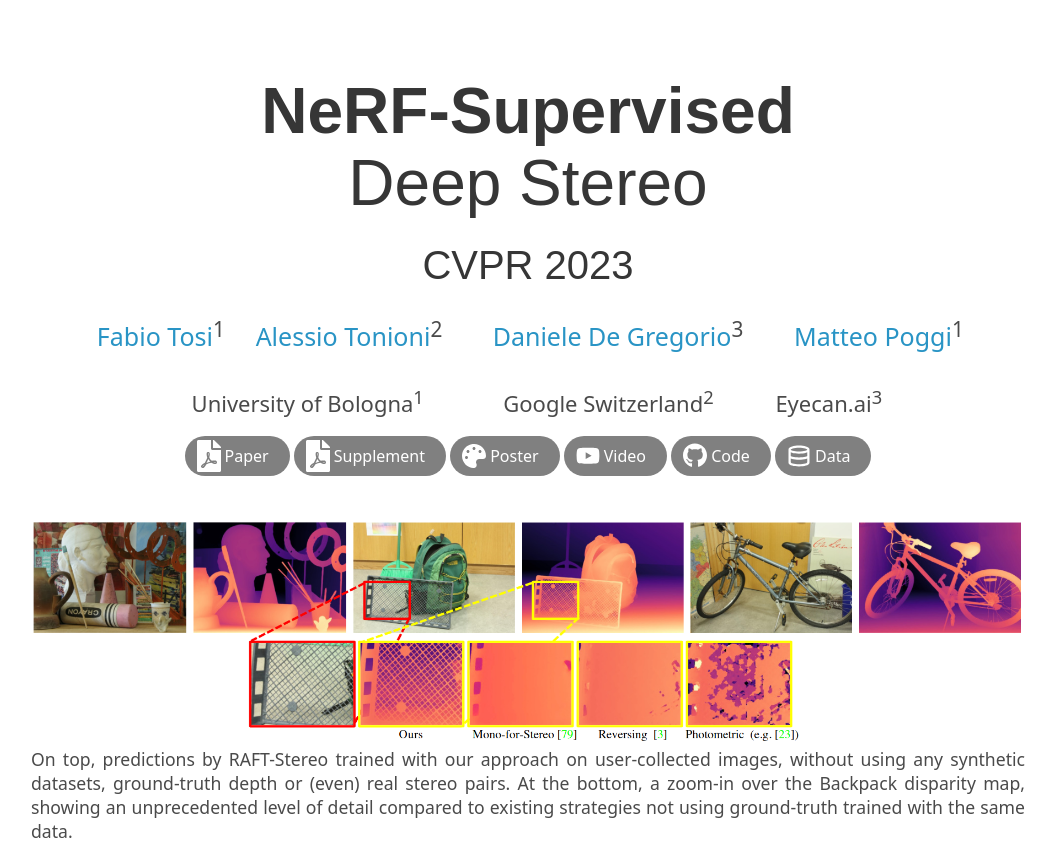
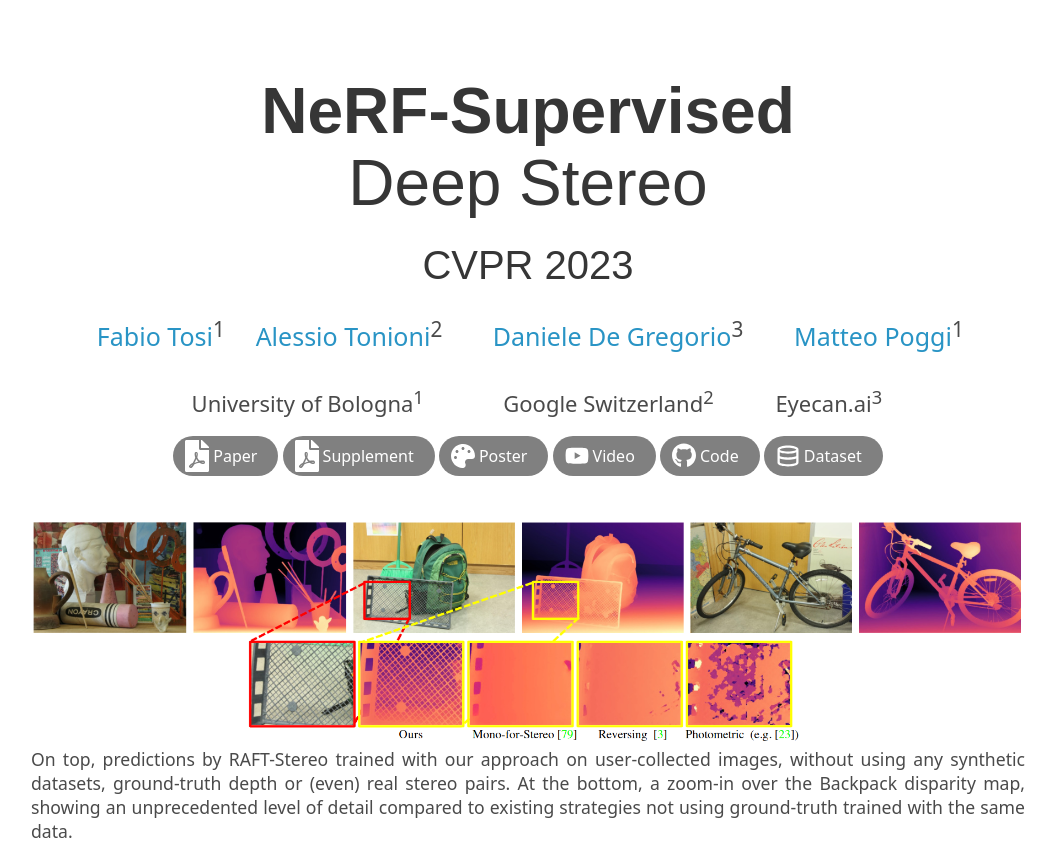
Before and after one commit to fedstereo/fedstereo.github.io, a plain HTML site: page index.html in a window 1280 px wide. Shown: the top 849 px of the page, without its empty margins (112-1168 px from the left). Drawn offline with nearby package versions, Linux system fonts and the light colour scheme; a script that the page names is missing.

Commit message:
first commit

```diff
--- a/index.html
+++ b/index.html
@@ -430,7 +430,7 @@
 					<span class="icon">
 						<svg width="800px" height="800px" viewBox="0 0 16 16" xmlns="http://www.w3.org/2000/svg" fill="none"><path fill="currentColor" fill-rule="evenodd" d="M3.352 1.621C4.575 1.23 6.218 1 8 1c1.782 0 3.425.23 4.648.621.607.195 1.153.442 1.563.752.398.301.789.76.789 1.377v8.5c0 .616-.386 1.074-.784 1.376-.41.311-.954.559-1.56.753C11.435 14.771 9.791 15 8 15c-1.791 0-3.435-.23-4.656-.62-.606-.195-1.15-.443-1.56-.754-.398-.302-.784-.76-.784-1.376v-8.5c0-.618.39-1.076.789-1.377.41-.31.956-.557 1.563-.752zM2.509 3.75a.738.738 0 01.185-.18c.222-.169.591-.352 1.115-.52C4.848 2.718 6.33 2.5 8 2.5c1.67 0 3.152.218 4.19.55.524.168.894.351 1.116.52a.74.74 0 01.185.18.74.74 0 01-.185.18c-.222.169-.591.352-1.115.52C11.152 4.782 9.67 5 8 5c-1.67 0-3.152-.218-4.19-.55-.525-.168-.894-.351-1.116-.52a.738.738 0 01-.185-.18zM2.5 9.723v2.511c.01.021.049.09.192.198.22.168.588.351 1.11.519 1.035.332 2.517.549 4.198.549 1.681 0 3.162-.217 4.198-.55.522-.166.89-.35 1.11-.518.143-.109.183-.177.192-.198V9.723c-.272.113-.57.21-.88.292-1.215.322-2.848.485-4.62.485-1.772 0-3.405-.163-4.62-.485a6.903 6.903 0 01-.88-.292zm11-1.746a.591.591 0 01-.163.145c-.213.146-.575.303-1.102.443C11.192 8.841 9.7 9 8 9c-1.7 0-3.192-.159-4.235-.435-.527-.14-.889-.297-1.102-.443a.59.59 0 01-.163-.145v-2.43c.263.125.55.235.852.332C4.575 6.27 6.218 6.5 8 6.5c1.782 0 3.425-.23 4.648-.621.302-.097.59-.207.852-.331v2.429z" clip-rule="evenodd"/></svg><!-- <i class="fab fa-github"></i> Font Awesome fontawesome.com -->
 					</span>
-					<span>Data</span>
+					<span>Dataset</span>
 				</a>
 			</span>
 
```
